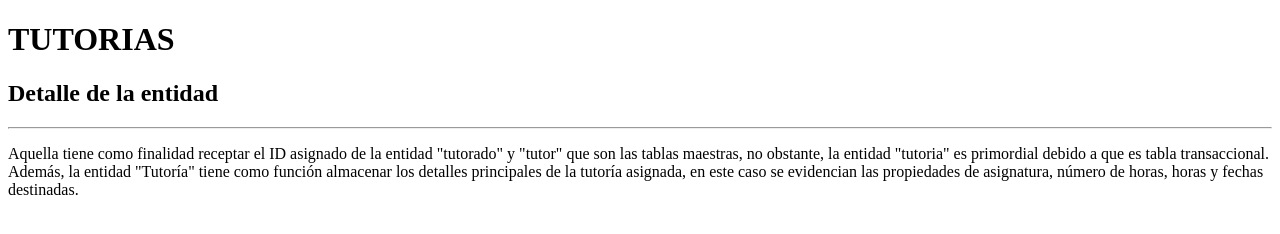
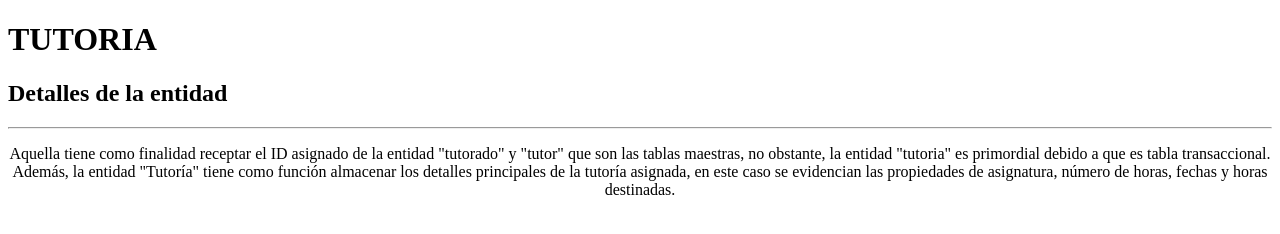
Before and after one commit to KarenA23/Aplicaciones-Web-2, a website: page PRIMER PARCIAL/SEMANA 4/tutoria.html in a window 1280 px wide. Drawn offline with Linux system fonts and the light colour scheme.

Commit message:
cambios2 semana4

```diff
--- a/PRIMER PARCIAL/SEMANA 4/tutoria.html
+++ b/PRIMER PARCIAL/SEMANA 4/tutoria.html
@@ -7,15 +7,16 @@
     <title>TUTORIA</title>
 </head>
 <body>
-    <h1>TUTORIAS</h1>
-    <h2>Detalle de la entidad</h2>
+    <h1>TUTORIA</h1>
+    <h2>Detalles de la entidad</h2>
     <hr>
     <p>
-        Aquella tiene como finalidad receptar el ID asignado de la entidad "tutorado" y "tutor" que son las tablas maestras,
-        no obstante, la entidad "tutoria" es primordial debido a que es tabla transaccional.
-
-        Además, la entidad "Tutoría" tiene como función almacenar los detalles principales de la tutoría asignada,
-        en este caso se evidencian las propiedades de asignatura, número de horas, horas y fechas destinadas.
+        <center>
+            Aquella tiene como finalidad receptar el ID asignado de la entidad "tutorado" y "tutor" que son las tablas maestras,
+            no obstante, la entidad "tutoria" es primordial debido a que es tabla transaccional.
+            Además, la entidad "Tutoría" tiene como función almacenar los detalles principales de la tutoría asignada,
+            en este caso se evidencian las propiedades de asignatura, número de horas, fechas y horas destinadas.
+        </center>
     </p>
 </body>
 </html>
```
Also changed, not shown: PRIMER PARCIAL/SEMANA 4/principal.html (+2 -2 lines), PRIMER PARCIAL/SEMANA 4/tutor.html (+9 -7 lines), PRIMER PARCIAL/SEMANA 4/tutorado.html (+9 -7 lines).
